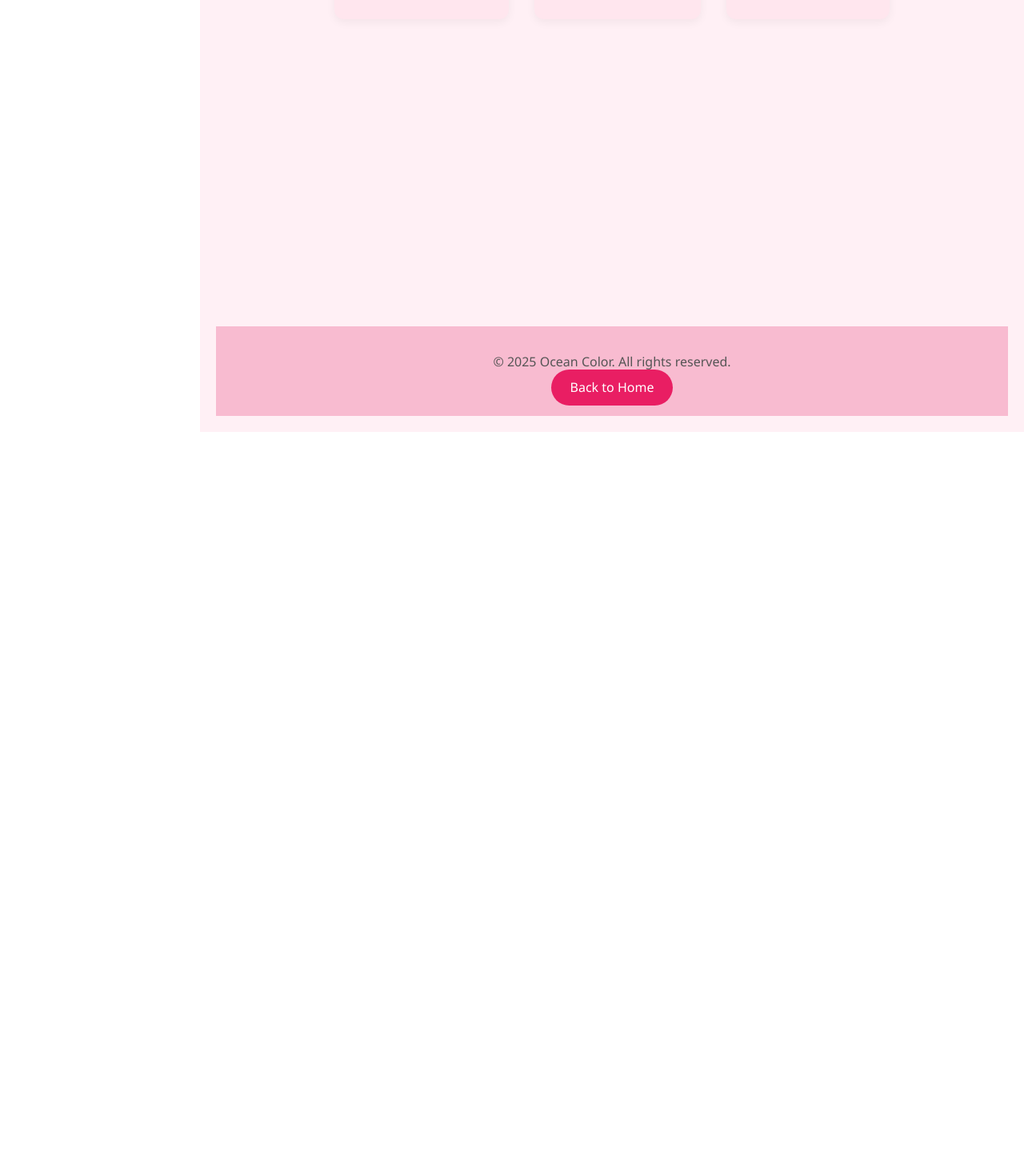
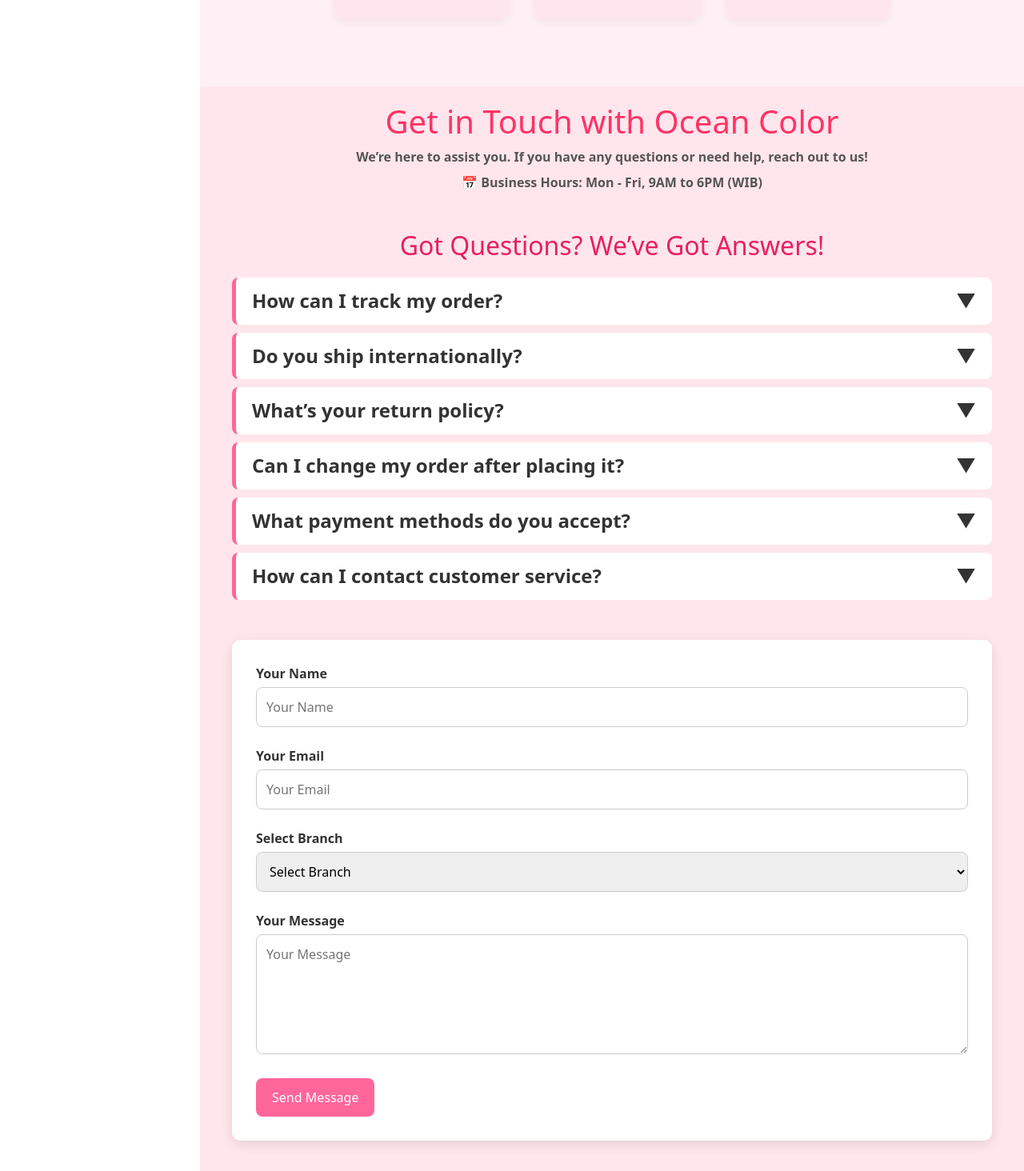
Before and after one commit to cassievg/OceanColor, a React (Vite) app in the folder frontend/: page /about in a window 1280 px wide. Shown: the part 1500-2964 px from the top of the page at 80% size. Before the commit the page ends 2040 px from the top, so only its background shows below. Built offline with nearby package versions, Linux system fonts and the light colour scheme; grey boxes are pictures that could not be loaded.

Commit message:
About Us

```diff
--- a/frontend/src/pages/About/index.css
+++ b/frontend/src/pages/About/index.css
@@ -113,3 +113,101 @@
 .footer a:hover {
   background-color: #d81b60;
 }
+
+/* Light pink background */
+.contact-wrapper {
+  background-color: #ffe6ec;
+  padding: 20px 40px;
+  box-sizing: border-box;
+  min-height: 100vh;
+  margin-left: 250px; /* ensure enough space for the sidebar */
+}
+
+.contact-header,
+.faq-section,
+.contact-content,
+.map-container {
+  max-width: 1200px;
+  margin: 0 auto;
+  padding-bottom: 40px;
+}
+.contact-header{
+  text-align: center;
+  color: #ff3366;
+  font-weight: bold;
+
+}
+
+.contact-form {
+  background-color: #ffffff;
+  padding: 30px;
+  border-radius: 10px;
+  box-shadow: 0 4px 15px rgba(0, 0, 0, 0.1);
+  width: 100%;
+}
+
+.form-group {
+  margin-bottom: 20px;
+}
+
+.form-group label {
+  font-weight: bold;
+  display: block;
+  margin-bottom: 5px;
+}
+
+.form-input,
+.form-textarea,
+select {
+  width: 100%;
+  padding: 12px;
+  border: 1px solid #ccc;
+  border-radius: 8px;
+  font-size: 1rem;
+}
+
+.submit-button {
+  background-color: #ff6699;
+  color: white;
+  border: none;
+  padding: 12px 20px;
+  font-size: 1rem;
+  border-radius: 8px;
+  cursor: pointer;
+  transition: background-color 0.3s;
+}
+
+.submit-button:hover {
+  background-color: #ff3366;
+}
+
+.map-container iframe {
+  width: 100%;
+  height: 400px;
+  border: none;
+  border-radius: 10px;
+}
+
+.faq-section-title {
+  margin-bottom: 20px;
+}
+
+.faq-item {
+  background-color: #fff;
+  padding: 15px 20px;
+  border-radius: 8px;
+  margin-bottom: 10px;
+  cursor: pointer;
+  border-left: 5px solid #ff6699;
+}
+
+.faq-question {
+  display: flex;
+  justify-content: space-between;
+  font-weight: bold;
+}
+
+.faq-answer {
+  margin-top: 10px;
+  color: #333;
+}
--- a/frontend/src/pages/About/index.jsx
+++ b/frontend/src/pages/About/index.jsx
@@ -1,9 +1,43 @@
-import React from 'react';
+import React, { useState } from 'react';
 import { Link } from 'react-router-dom';
 import './index.css';
 
+const faqs = [
+  {
+    question: 'How can I track my order?',
+    answer: 'You will receive a tracking link via email after your order is processed. You can also check your account for updates.',
+  },
+  {
+    question: 'Do you ship internationally?',
+    answer: 'Currently, we only ship within Indonesia. We plan to expand our shipping in the near future!',
+  },
+  {
+    question: 'What’s your return policy?',
+    answer: 'Returns are accepted within 7 days for unopened items. Contact us for return authorization and instructions.',
+  },
+  {
+    question: 'Can I change my order after placing it?',
+    answer: 'Once an order is placed, it cannot be modified. However, you can contact us immediately, and we will try to accommodate any changes before the order is processed.',
+  },
+  {
+    question: 'What payment methods do you accept?',
+    answer: 'We accept major credit cards, debit cards, and various e-wallet services. All payments are securely processed.',
+  },
+  {
+    question: 'How can I contact customer service?',
+    answer: 'You can reach us by email at support@oceancolor.com, or by phone at +62 812-3456-7890. Our team is available during business hours.',
+  },
+];
+
 const About = () => {
+  const [activeFAQ, setActiveFAQ] = useState(null);
+
+  const toggleFAQ = (index) => {
+    setActiveFAQ(activeFAQ === index ? null : index);
+  };
+
   return (
+    <div>
 <div className="about-container">
       {/* Hero Section */}
       <section className="hero">
@@ -64,13 +98,75 @@
           ))}
         </div>
       </section>
+          </div>
 
+          <div className="contact-wrapper">
+            <header className="contact-header">
+              <h1 className="contact-title">Get in Touch with Ocean Color</h1>
+              <p className="contact-subtext">We’re here to assist you. If you have any questions or need help, reach out to us!</p>
+              <p className="contact-hours">📅 <strong>Business Hours:</strong> Mon - Fri, 9AM to 6PM (WIB)</p>
+            </header>
+
+            <section className="faq-section">
+              <h2 className="faq-section-title">Got Questions? We’ve Got Answers!</h2>
+              {faqs.map((faq, index) => (
+                <div key={index} className={`faq-item ${activeFAQ === index ? 'active' : ''}`}>
+                  <h4 onClick={() => toggleFAQ(index)} className="faq-question">
+                    {faq.question}
+                    <span className="arrow">{activeFAQ === index ? '▲' : '▼'}</span>
+                  </h4>
+                  {activeFAQ === index && <p className="faq-answer">{faq.answer}</p>}
+                </div>
+              ))}
+            </section>
+
+            <section className="contact-content">
+              <form className="contact-form">
+                <div className="form-group">
+                  <label htmlFor="name">Your Name</label>
+                  <input id="name" type="text" placeholder="Your Name" className="form-input" required />
+                </div>
+                <div className="form-group">
+                  <label htmlFor="email">Your Email</label>
+                  <input id="email" type="email" placeholder="Your Email" className="form-input" required />
+                </div>
+                <div className="form-group">
+                  <label htmlFor="branch">Select Branch</label>
+                  <select id="branch" className="form-input" required>
+                    <option value="">Select Branch</option>
+                    <option value="jakarta">Jakarta - Jln. Jembatan Besi Raya No. 209</option>
+                    <option value="surabaya">Surabaya - Jln. Raya Darmo No. 100</option>
+                    <option value="bandung">Bandung - Jln. Asia Afrika No. 88</option>
+                  </select>
+                </div>
+                <div className="form-group">
+                  <label htmlFor="message">Your Message</label>
+                  <textarea id="message" placeholder="Your Message" rows="5" className="form-textarea" required></textarea>
+                </div>
+                <button type="submit" className="submit-button">Send Message</button>
+              </form>
+            </section>
+
+            <section className="map-container">
+              <iframe
+                title="Google Map"
+                src="https://www.google.com/maps/embed?pb=!1m18!1m12!1m3!1d1982.3105549057573!2d106.8456!3d-6.2088!2m3!1f0!2f0!3f0!3m2!1i1024!2i768!4f13.1!3m3!1m2!1s0x2e69f3e4e6e321ab%3A0x6e7d6e6e6e6e6e6e!2sJakarta!5e0!3m2!1sen!2sid!4v1715240000000"
+                allowFullScreen
+                loading="lazy"
+              ></iframe>
+            </section>
                   {/* Footer */}
                 <footer className="footer">
                   <p>© 2025 Ocean Color. All rights reserved.</p>
                   <Link to="/" className="btn-primary">Back to Home</Link>
                 </footer>
           </div>
+
+
+
+
+    </div>
+
   );
 };
 
--- a/frontend/src/pages/CustomerPage/Contact.css
+++ b/frontend/src/pages/CustomerPage/Contact.css
@@ -95,23 +95,3 @@
   margin-top: 10px;
   color: #333;
 }
-.footer {
-  background-color: #f8bbd0;
-  text-align: center;
-  padding: 1.5rem 0;
-  color: #333;
-  margin-top: 3rem;
-}
-
-.footer a {
-  text-decoration: none;
-  font-weight: 500;
-  background-color: #e91e63;
-  color: white;
-  padding: 0.7rem 1.5rem;
-  border-radius: 30px;
-}
-
-.footer a:hover {
-  background-color: #d81b60;
-}
```
Also changed, not shown: frontend/src/pages/Account/Profile.jsx (added, +11 -0 lines), frontend/src/pages/Account/Profile.css (added). Lines whose indentation alone changed are shown as unchanged.
